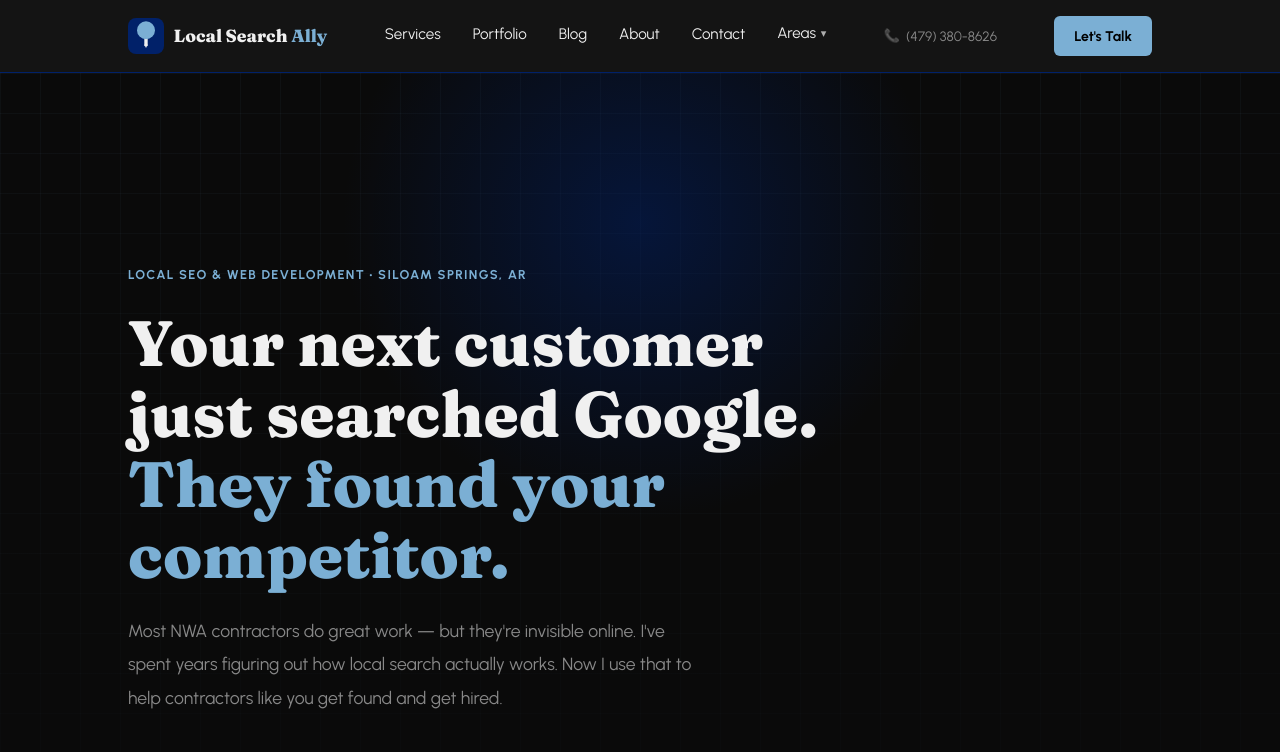
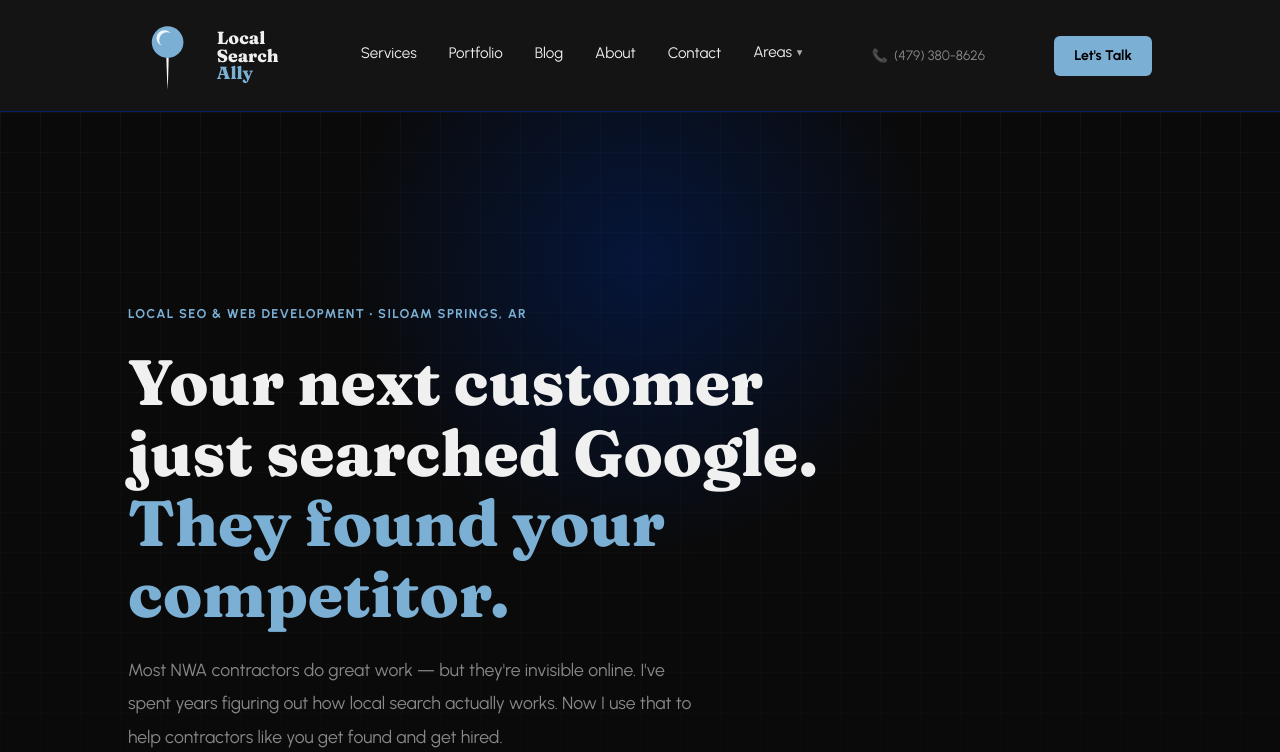
Before and after one commit to chadsmith-webdev/local-search-ally, a Next.js app: page / in a window 1280 px wide. Shown: the top 752 px of the page. Built offline with nearby package versions, Linux system fonts and the light colour scheme.

Commit message:
Changed logo to match favicon

```diff
--- a/src/components/Logo.js
+++ b/src/components/Logo.js
@@ -1,4 +1,8 @@
-export default function Logo({ size = 36, showText = true, textSize = "1.2rem" }) {
+export default function Logo({
+  size = 36,
+  showText = true,
+  textSize = "1.2rem",
+}) {
   const s = size;
   const rx = Math.round(s * 0.22);
   const cx = s * 0.5;
@@ -13,29 +17,45 @@ export default function Logo({ size = 36, showText = true, textSize = "1.2rem" }
 
   return (
     <div style={{ display: "flex", alignItems: "center", gap: "0.6rem" }}>
-      <svg
-        width={s}
-        height={s}
-        viewBox={`0 0 ${s} ${s}`}
-        xmlns="http://www.w3.org/2000/svg"
-        style={{ flexShrink: 0 }}
+      <svg xmlns='http://www.w3.org/2000/svg' viewBox='0 0 100 100'>
+        <defs>
+          <linearGradient
+            id='needleGrad'
+            x1='0'
+            x2='1'
+            gradientUnits='objectBoundingBox'
           >
-        <rect x="0" y="0" width={s} height={s} rx={rx} fill="#012169" />
-        <rect x={stemX} y={stemY} width={stemW} height={stemH} fill="#f0f0f0" />
-        <polygon
-          points={`${cx},${tipY} ${cx - tipW},${tipY - tipW * 2} ${cx + tipW},${tipY - tipW * 2}`}
-          fill="#f0f0f0"
-        />
-        <circle cx={cx} cy={cy} r={r} fill="#7BAFD4" />
+            <stop offset='0' stopColor='white' stopOpacity='0.5' />
+            <stop offset='0.45' stopColor='white' stopOpacity='1' />
+            <stop offset='1' stopColor='white' stopOpacity='0.35' />
+          </linearGradient>
+          <clipPath id='ballClip'>
+            <circle cx='50' cy='33' r='20' />
+          </clipPath>
+        </defs>
+
+        {/* Needle: tapered triangle with slight gradient to suggest shine */}
+        <polygon points='48,52 52,52 50,93' fill='url(#needleGrad)' />
+
+        {/* Ball */}
+        <circle cx='50' cy='33' r='20' fill='#7bafd4' />
+
+        {/* Crescent highlight: white circle cut by a ball-colored circle */}
+        <g clip-path='url(#ballClip)'>
+          <circle cx='46' cy='28' r='10' fill='white' opacity='0.88' />
+          <circle cx='49.5' cy='30.5' r='10.1' fill='#7bafd4' />
+        </g>
       </svg>
       {showText && (
-        <span style={{
+        <span
+          style={{
             fontFamily: "var(--font-display)",
             fontWeight: "800",
             fontSize: textSize,
             color: "#f0f0f0",
             lineHeight: 1,
-        }}>
+          }}
+        >
           Local Search <span style={{ color: "#7BAFD4" }}>Ally</span>
         </span>
       )}
```
Lines whose indentation alone changed are shown as unchanged.
